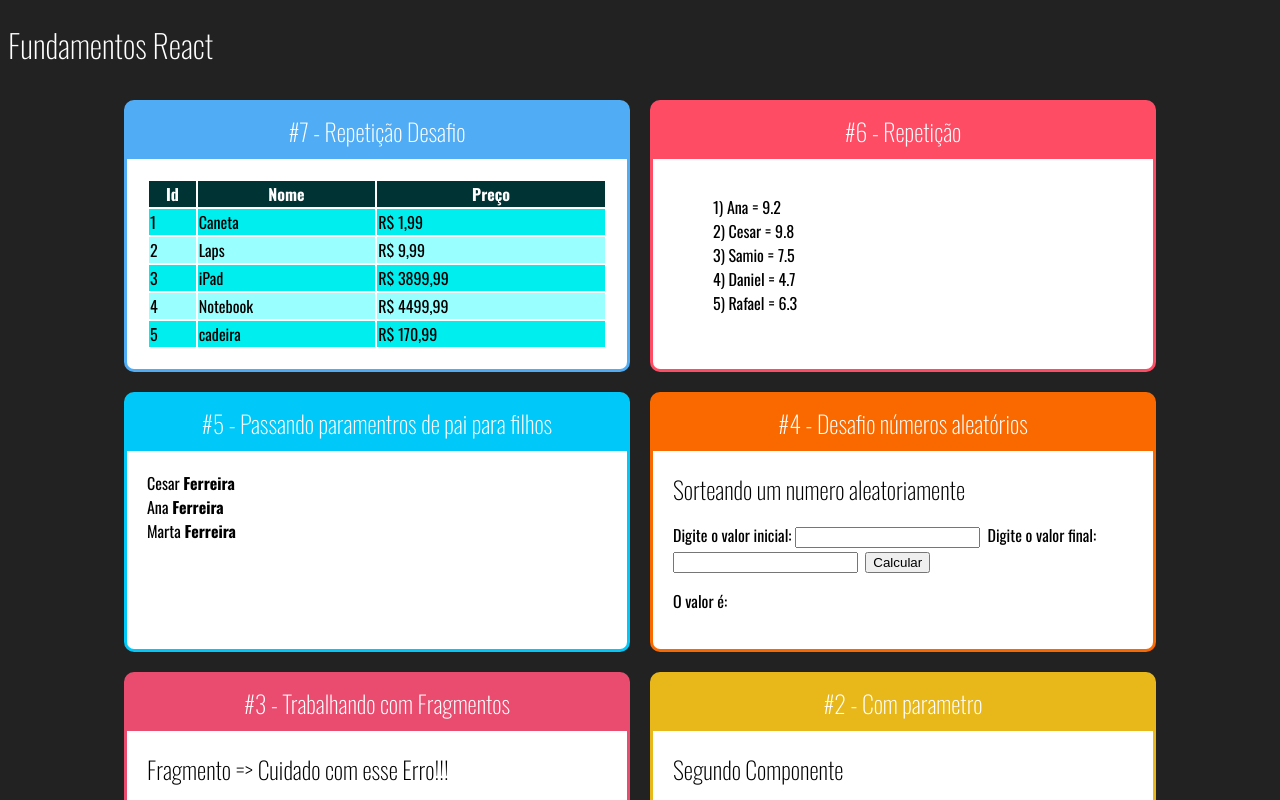
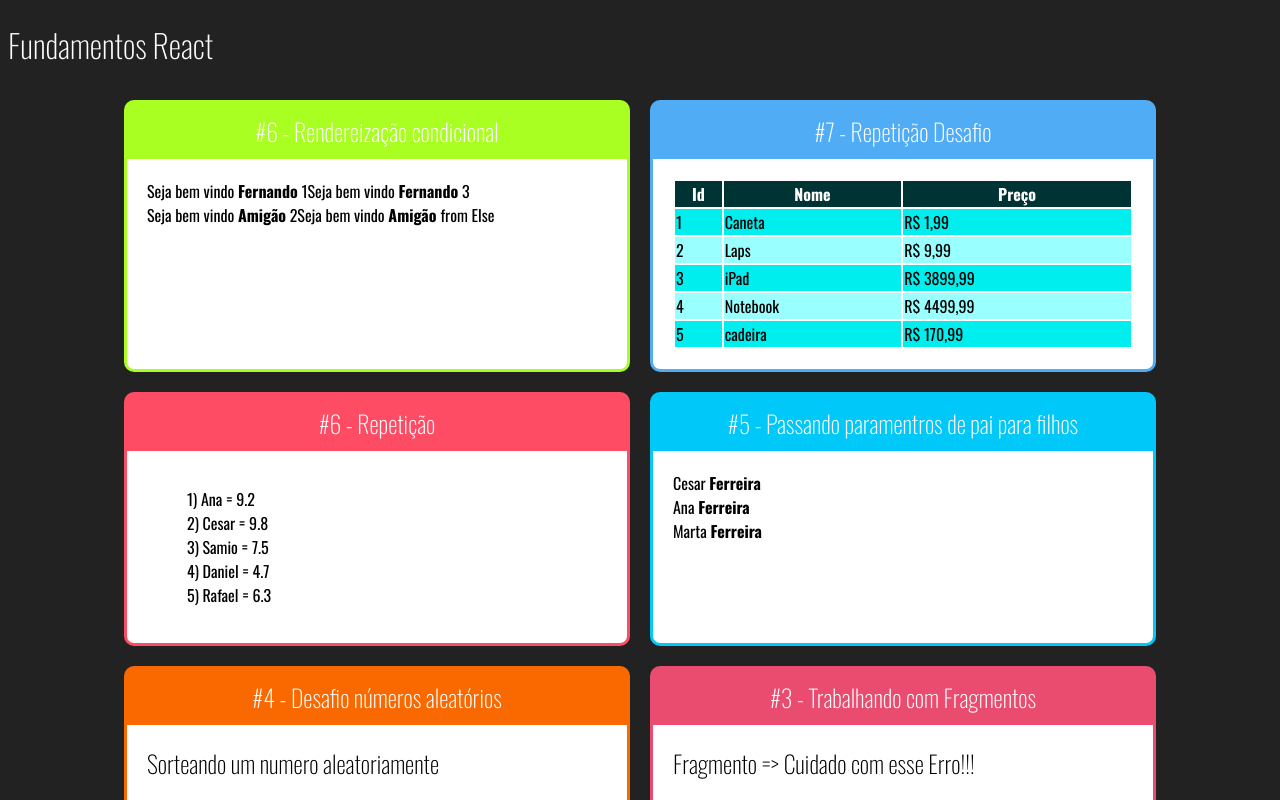
Before and after one commit to cesargos/fundamentos_react, a React (Create React App) app: page / in a window 1280 px wide. Shown: the top 800 px of the page. Built offline with nearby package versions, Linux system fonts and the light colour scheme.

Commit message:
feat: renderização condicional

```diff
--- a/src/componentes/App.jsx
+++ b/src/componentes/App.jsx
@@ -10,15 +10,22 @@
 import Card from './layout/Card';
 import ListaAlunos from './repeticao/ListaAlunos';
 import TabelaProdutos from './repeticao/TabelaProdutos';
+import UsuarioInfo from './condicional/UsuarioInfo';
 
 // Utilizando Função arrow para retornar
 export default () => (
   <div className="App" id="App">
     <h1>Fundamentos React</h1>
     <div className="Cards">
+      <Card titulo="#6 - Rendereização condicional" color="#af2">
+        <UsuarioInfo usuario={{ nome: 'Fernando' }} />
+        <UsuarioInfo usuario={{ email: 'a@a.com' }} />
+      </Card>
+
       <Card titulo="#7 - Repetição Desafio" color="#50acf5">
         <TabelaProdutos />
       </Card>
+
       <Card titulo="#6 - Repetição" color="#ff4c65">
         <ListaAlunos />
       </Card>
--- /dev/null
+++ b/src/componentes/condicional/UsuarioInfo.jsx
@@ -0,0 +1,22 @@
+import React from 'react';
+import If, { Else } from './if';
+
+export default (props) => {
+  const usuario = props.usuario || {};
+  return (
+    <div>
+      <If test={usuario && usuario.nome}>
+        Seja bem vindo <strong>{usuario.nome}</strong> 1
+      </If>
+      <If test={!usuario.nome}>
+        Seja bem vindo <strong>Amigão</strong> 2
+      </If>
+      <If test={usuario.nome}>
+        Seja bem vindo <strong>{usuario.nome}</strong> 3
+        <Else>
+          Seja bem vindo <strong>Amigão </strong> from Else
+        </Else>
+      </If>
+    </div>
+  );
+};
--- /dev/null
+++ b/src/componentes/condicional/if.js
@@ -0,0 +1,17 @@
+export default (props) => {
+  const elseChild = props.children.find(
+    (child) => child?.type?.name === 'Else',
+  );
+  const ifChildren = props.children.filter((child) => child !== elseChild);
+  console.log({ props });
+  console.log({ elseChild });
+  if (props.test) {
+    return ifChildren;
+  } else if (elseChild) {
+    return elseChild;
+  } else {
+    return false;
+  }
+};
+
+export const Else = (props) => props.children;
--- a/src/componentes/layout/Card.jsx
+++ b/src/componentes/layout/Card.jsx
@@ -6,7 +6,6 @@
     backgroundColor: props.color || '#F00',
     borderColor: props.color || '#F00',
   };
-  console.log(props);
   return (
     <div className="Card" style={cardStyle}>
       <h2 className="Title">{props.titulo}</h2>
--- a/src/componentes/repeticao/TabelaProdutos.jsx
+++ b/src/componentes/repeticao/TabelaProdutos.jsx
@@ -17,7 +17,7 @@
           {produtos.map((produto, index) => (
             <tr
               key={`produto_${produto.id}`}
-              className={index % 2 == 0 ? 'Par' : 'Impar'}
+              className={index % 2 === 0 ? 'Par' : 'Impar'}
             >
               <td>{produto.id}</td>
               <td>{produto.nome}</td>
```
